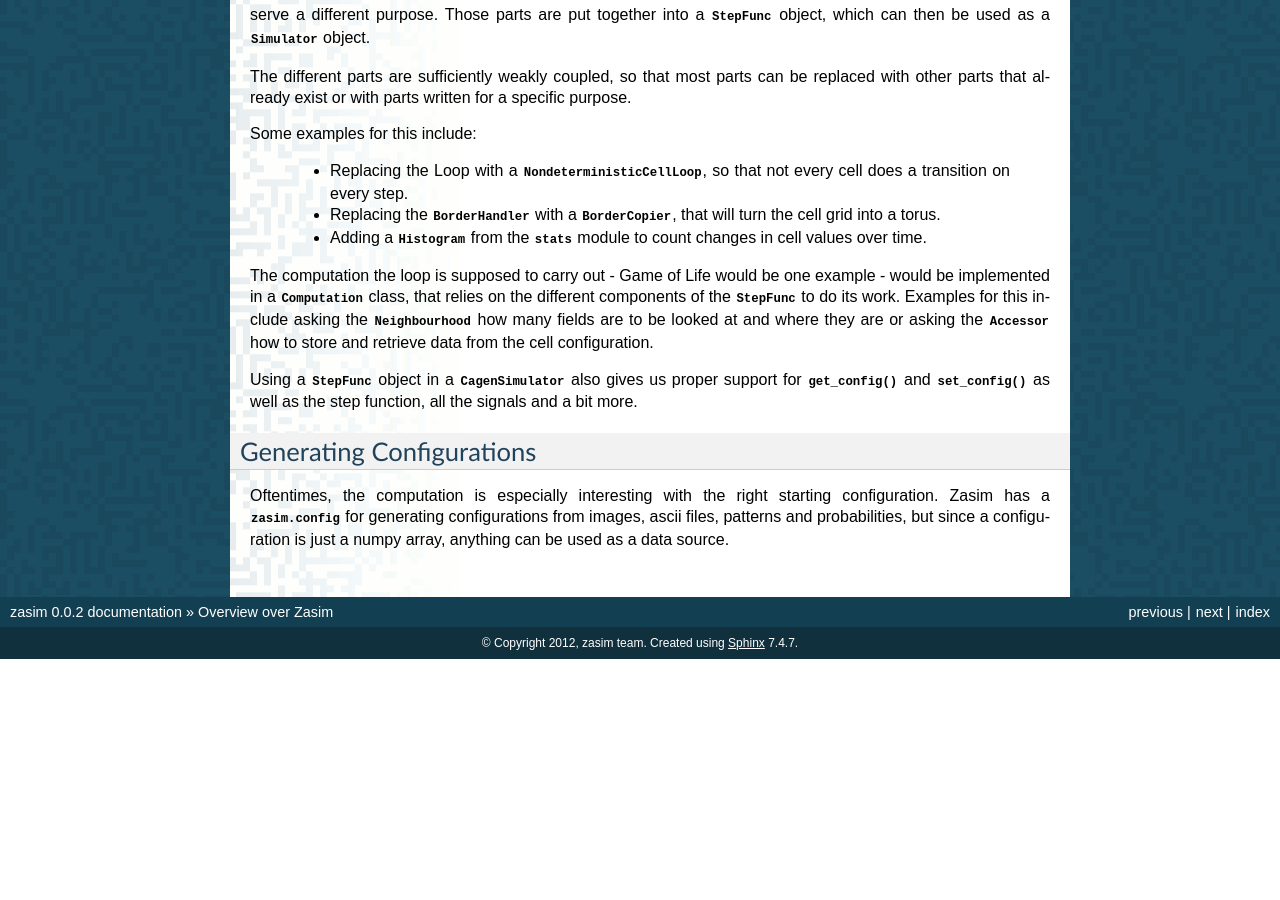
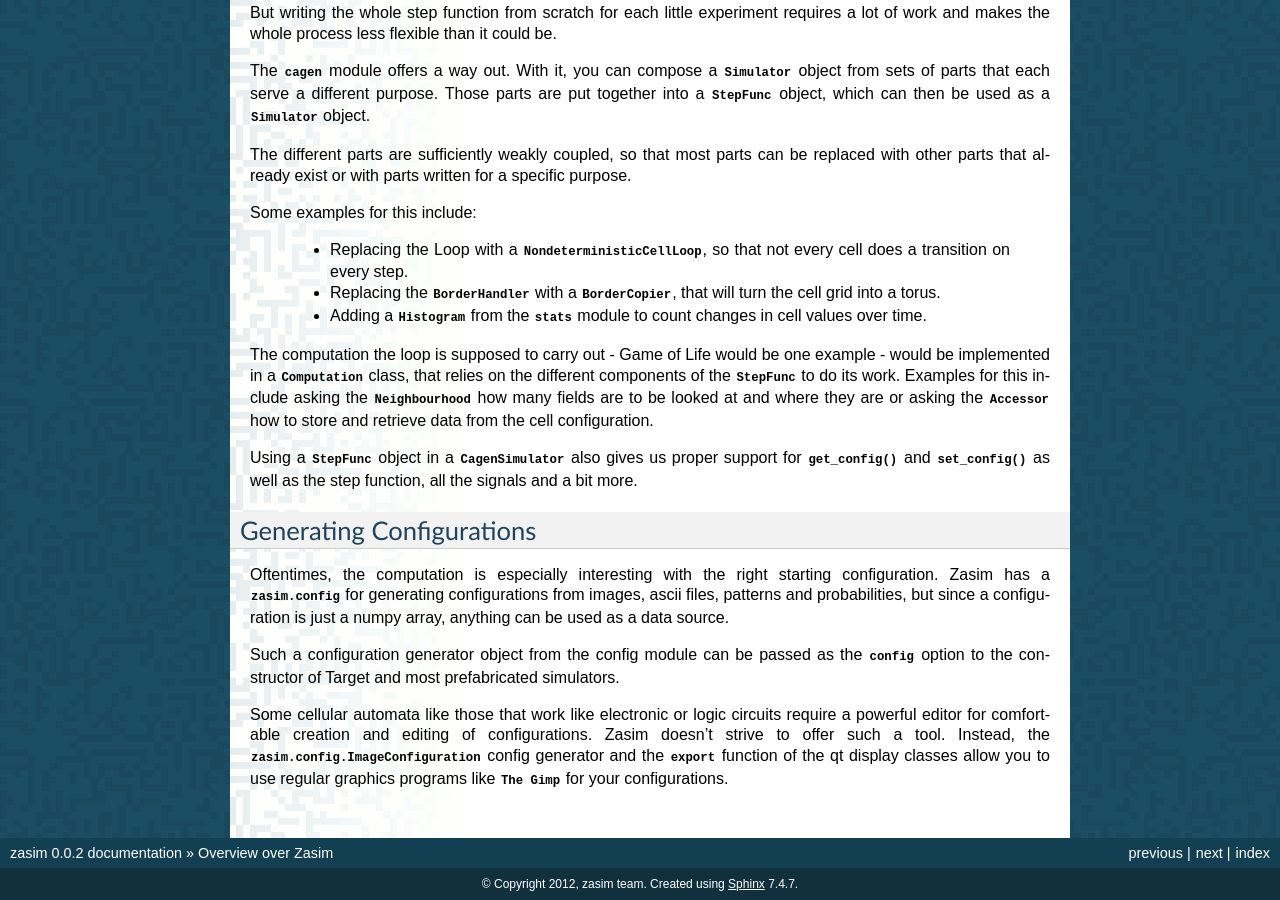
Before and after one commit to timo/zasim, a Sphinx documentation site: the page built from docs/overview.rst, in a window 1280 px wide and 900 px high, scrolled down 1304 px. Built offline with Sphinx 7.4.7, drawn with Linux system fonts in a browser that asks for light colours; formulas are drawn with MathJax 3; before the commit the page ends 1963 px from its top, so only the background shows below that; some of the changed text lies outside the part shown.

Commit message:
more elaboration on workflow and configurations.

```diff
--- a/docs/overview.rst
+++ b/docs/overview.rst
@@ -22,6 +22,12 @@
 
 For the simplest of experiments, the `~zasim.gui` or the commandline
 interface of the `~zasim.cagen` module can be used.
+
+For more complex experiments, you would usually want to create a whole new
+python script. The IPython notebook is very good for rapid and exploratory
+development of such scripts and can export a runnable python script when it's
+complete. Of course, these scripts can use the gui elements of zasim without
+problems.
 
 High-Level Concepts
 -------------------
@@ -64,6 +70,7 @@
    Essentially, everything that would be needed to reset a `Simulator` to an
    earlier state or what would be saved away for being resumed later would go
    in the `Target`.
+
 
 Jigsaw Puzzle: The `cagen` module
 ---------------------------------
@@ -117,3 +124,15 @@
 configuration. Zasim has a `zasim.config <module>` for generating
 configurations from images, ascii files, patterns and probabilities, but since
 a configuration is just a numpy array, anything can be used as a data source.
+
+Such a configuration generator object from the config module can be passed as
+the `config` option to the constructor of Target and most prefabricated
+simulators.
+
+Some cellular automata like those that work like electronic or logic circuits
+require a powerful editor for comfortable creation and editing of
+configurations. Zasim doesn't strive to offer such a tool. Instead, the
+`zasim.config.ImageConfiguration <image import>` config generator and the
+`~zasim.display.qt.BaseQImagePainter.export` function of the qt display classes
+allow you to use regular graphics programs like `The Gimp` for
+your configurations.
```
